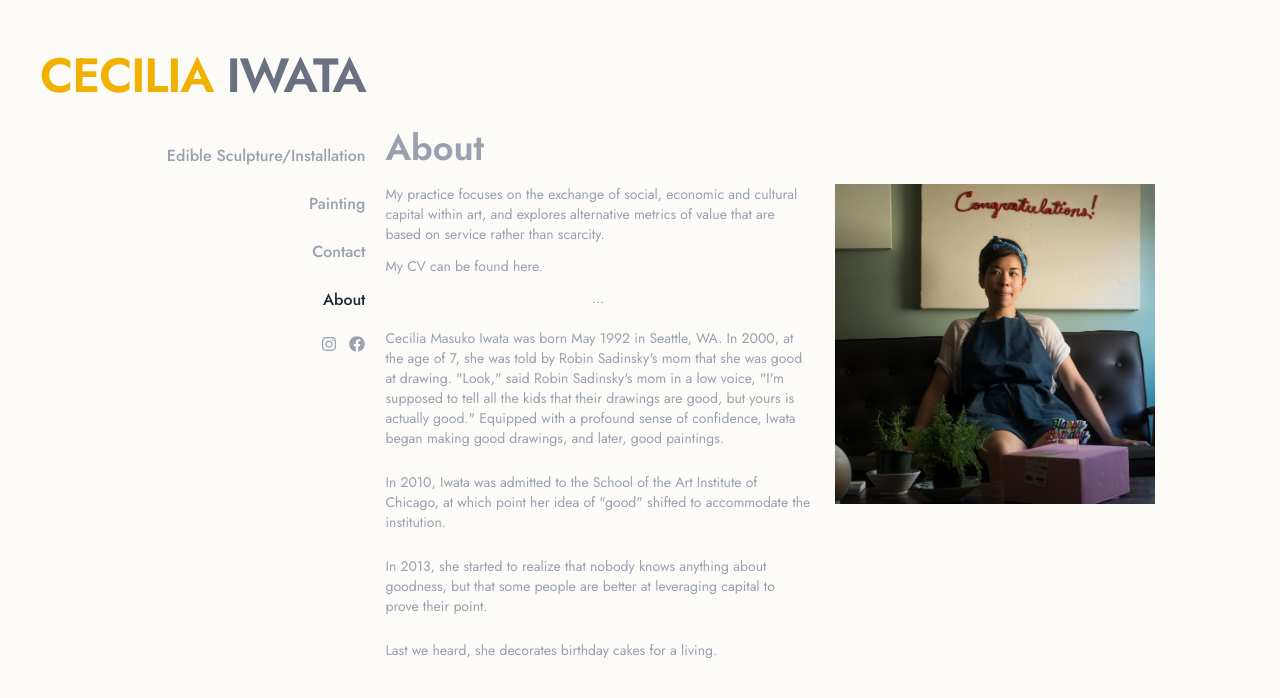
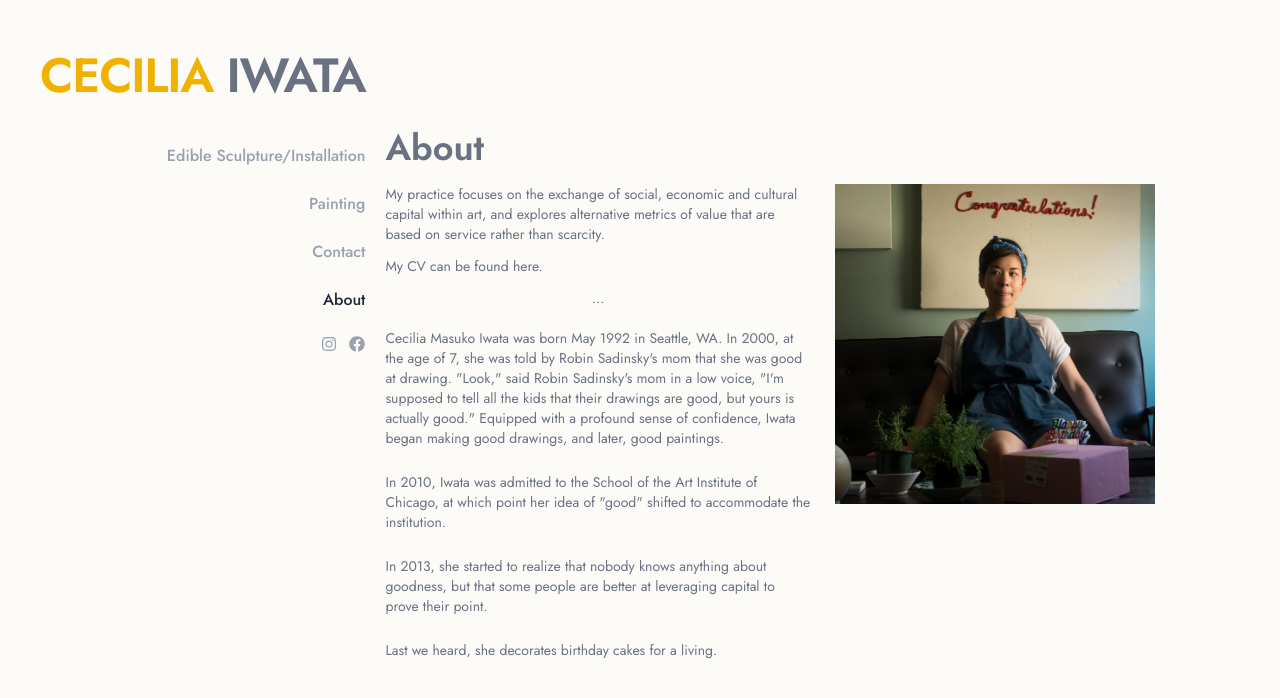
Before and after one commit to YonugJones/iwata-website, a React (Vite) app: page /about in a window 1280 px wide. Shown: the top 698 px of the page. Built offline with nearby package versions, Linux system fonts and the light colour scheme.

Commit message:
style: add one shade darker gray paragraph font

```diff
--- a/src/pages/About.tsx
+++ b/src/pages/About.tsx
@@ -2,7 +2,7 @@ import aboutImg from '../assets/cecilia-about-photo.jpg'
 
 const About = () => {
   return (
-    <div className='text-gray-400 animate-fade-in'>
+    <div className='text-gray-500 animate-fade-in'>
       <h1 className='text-4xl text-start font-semibold pb-4'>About</h1>
       <div className='grid grid-cols-2 gap-6 text-sm'>
         <div className='max-w-md'>
```
